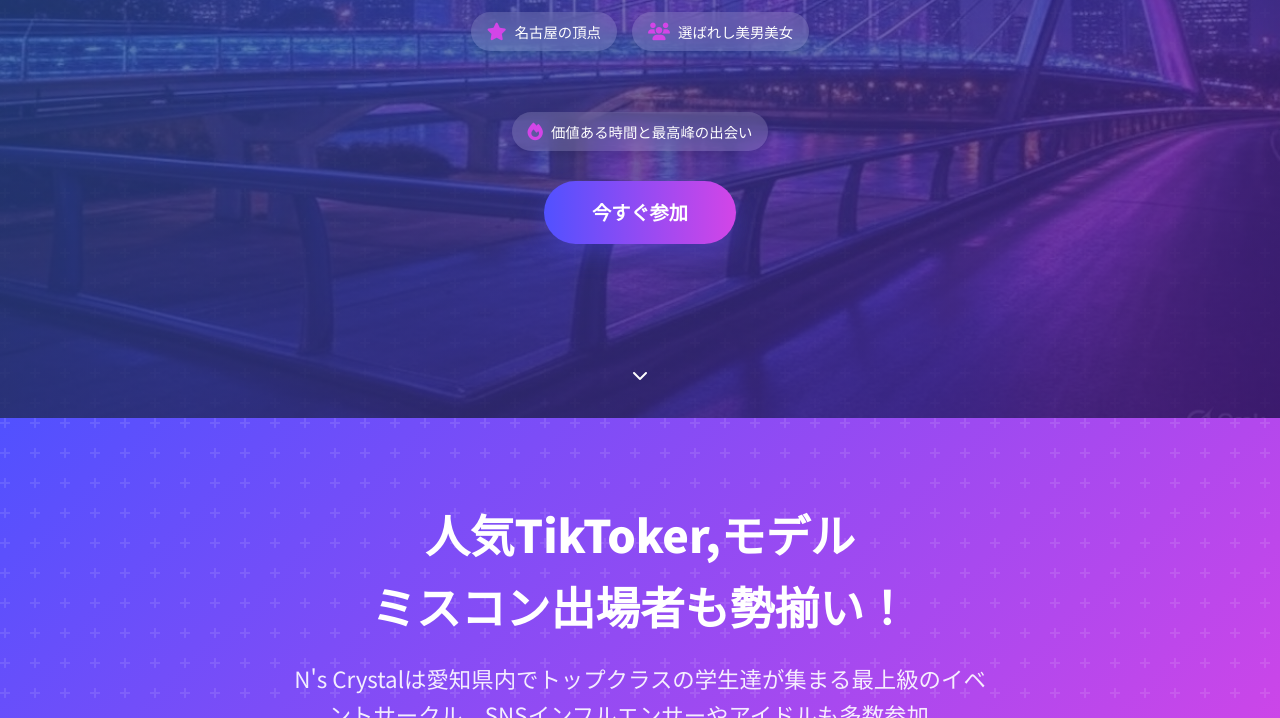
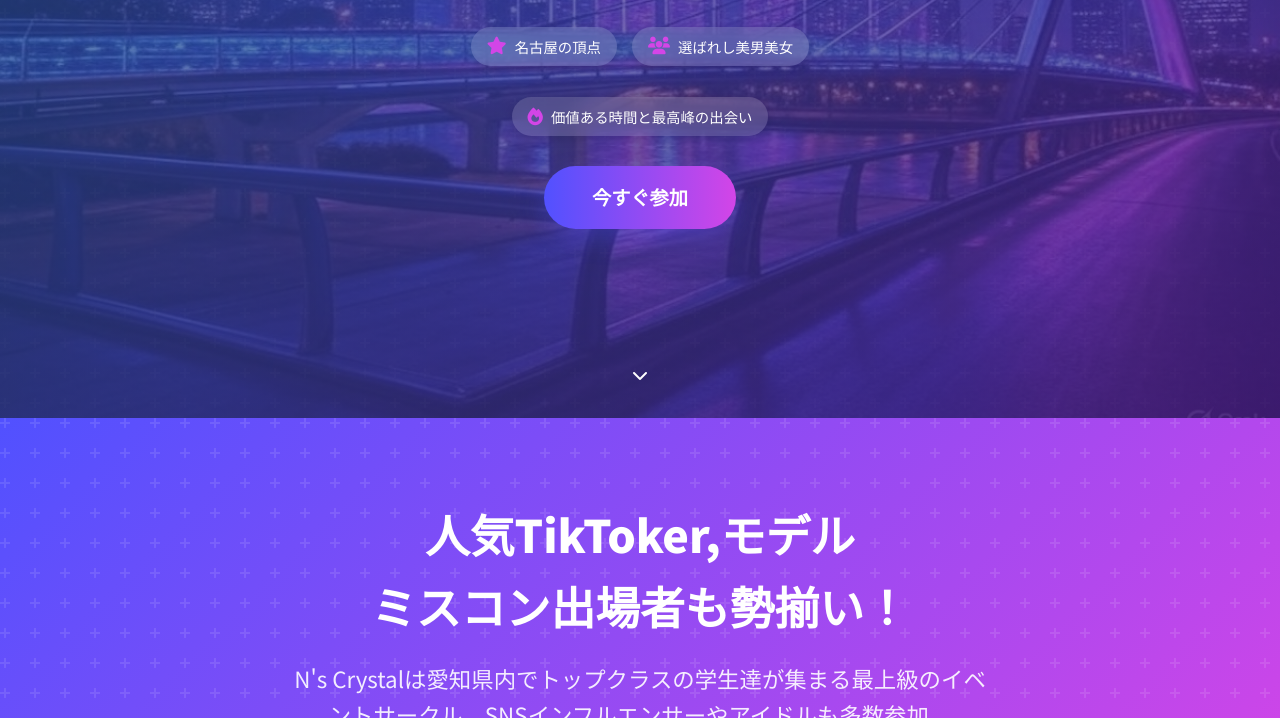
Before and after one commit to D-essence/Ns.crystal, a plain HTML site: page index.html in a window 1280 px wide. Shown: the part 382-1100 px from the top of the page. Drawn offline with Linux system fonts and the light colour scheme.

Commit message:
Update index.html

```diff
--- a/index.html
+++ b/index.html
@@ -147,12 +147,13 @@
   grid-template-columns: auto auto;
   grid-template-rows: auto auto;
   justify-content: center;
+  row-gap: 3px;
 }
 
 .hero-badges .badge:nth-child(3) {
   grid-column: 1 / span 2;
   justify-self: center;
-  margin-top: 5px;
+  margin-top: 0;
 }
 
 .badge i {
```
